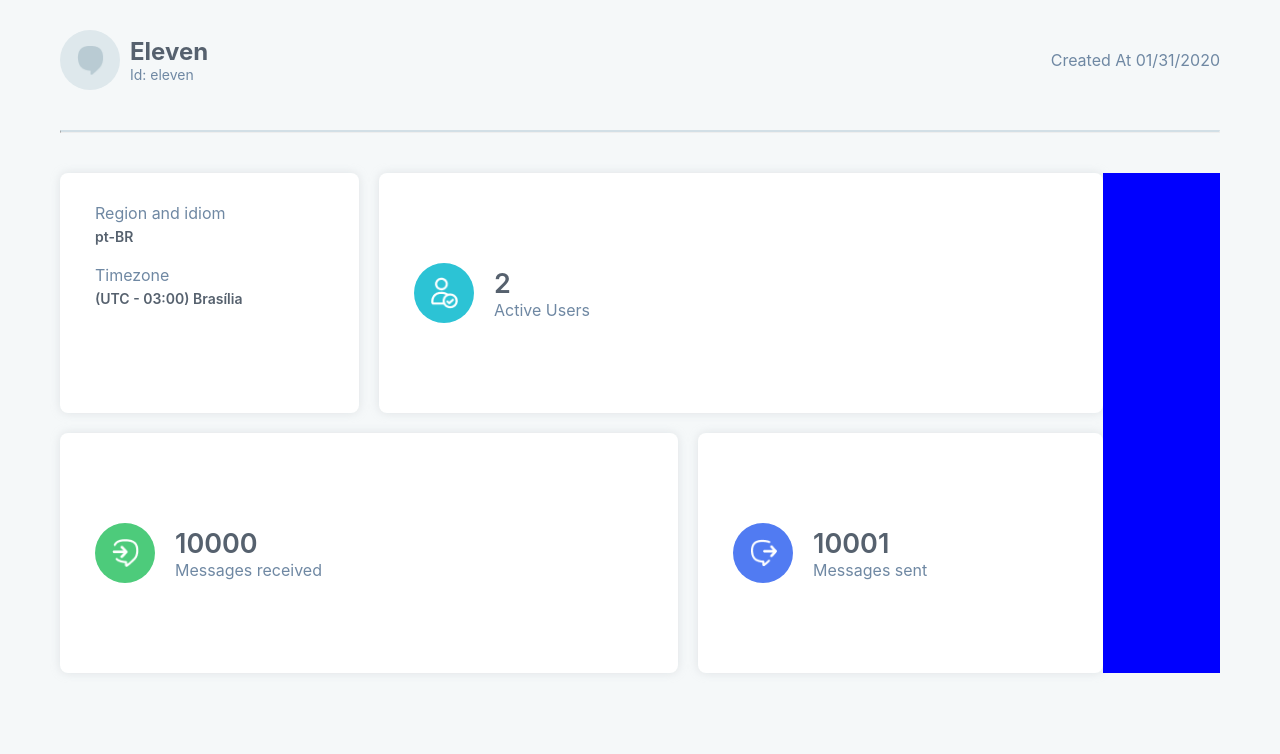
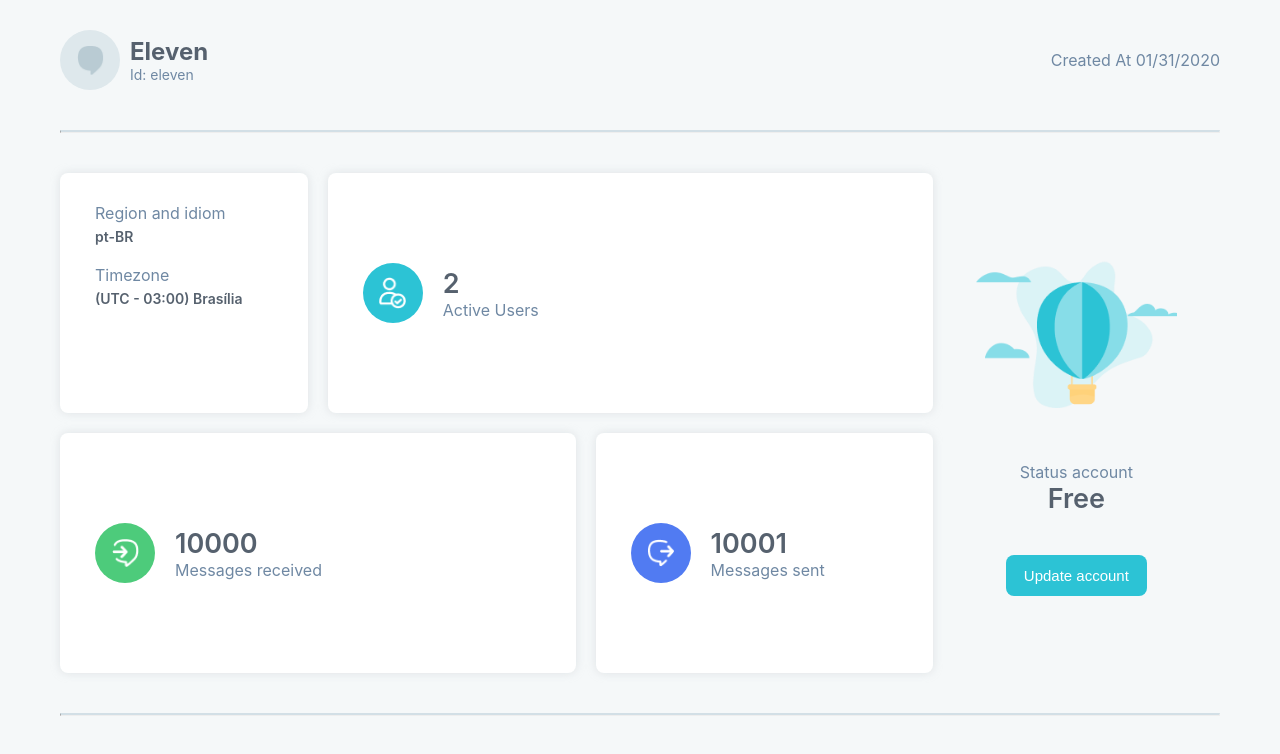
Before and after one commit to mariotolucas/smart-contacts, a React (Create React App) app: page / in a window 1280 px wide. Both pictures are taken after a click on the picture 86 px from the left and 275 px from the top of the page. Shown: the top 754 px of the page. Built offline with nearby package versions, Linux system fonts and the light colour scheme.

Commit message:
Adding status account container

```diff
--- /dev/null
+++ b/src/components/InfoCard/InfoCardStyled.js
@@ -0,0 +1,21 @@
+import styled from 'styled-components'
+
+export const Wrapper = styled.div`
+  box-shadow: ${({ theme }) => theme.boxShadow};
+  border-radius: ${({ theme }) => theme.borderRadius};
+  height: 180px;
+  background-color: #fff;
+  grid-column: span ${({ gridSpan }) => gridSpan || '3'};
+  padding: 30px 35px;
+  color: ${({ theme }) => theme.fontColorSecondary};
+`
+
+export const InfoAmountWrapper = styled.div`
+  height: 100%;
+  display: flex;
+  align-items: center;
+`
+
+export const AmountWrapper = styled.div`
+  margin-left: 10px;
+`
--- /dev/null
+++ b/src/components/InfoCard/index.js
@@ -0,0 +1,32 @@
+import React from 'react'
+import PropTypes from 'prop-types'
+import { AmountWrapper, InfoAmountWrapper, Wrapper } from './InfoCardStyled'
+import { AmountSpan } from '../../pages/ContactInfo/ContactInfoStyled'
+import { RoundedIcon } from '../../pages/ContactInfo'
+
+const InfoCard = ({ gridSpan, color, icon, text, value }) => {
+  return (
+    <Wrapper gridSpan={gridSpan}>
+      <InfoAmountWrapper>
+        <RoundedIcon
+          icon={icon}
+          color={color}
+        />
+        <AmountWrapper>
+          <AmountSpan>{value}</AmountSpan>
+          <span>{text}</span>
+        </AmountWrapper>
+      </InfoAmountWrapper>
+    </Wrapper>
+  )
+}
+
+InfoCard.propTypes = {
+  icon: PropTypes.object.isRequired,
+  color: PropTypes.string.isRequired,
+  gridSpan: PropTypes.number.isRequired,
+  text: PropTypes.string.isRequired,
+  value: PropTypes.string.isRequired
+}
+
+export default InfoCard
--- a/src/pages/ContactInfo/ContactInfoStyled.js
+++ b/src/pages/ContactInfo/ContactInfoStyled.js
@@ -39,16 +39,6 @@ export const CreationDate = styled.span`
   color: ${({ theme }) => theme.fontColorSecondary};
 `
 
-export const InfoCard = styled.div`
-  box-shadow: ${({ theme }) => theme.boxShadow};
-  border-radius: ${({ theme }) => theme.borderRadius};
-  height: 180px;
-  background-color: #fff;
-  grid-column: span ${({ gridSpan }) => gridSpan || '3'};
-  padding: 30px 35px;
-  color: ${({ theme }) => theme.fontColorSecondary};
-`
-
 export const Main = styled.main`
   display: flex;
 `
@@ -58,11 +48,6 @@ export const CardsWrapper = styled.div`
   display: grid;
   grid-template-columns: repeat(10, 1fr);
   grid-gap: 20px;
-`
-
-export const UpdateAccountWrapper = styled.div`
-  flex-grow: 3;
-  background-color: blue;
 `
 
 export const InfoSpan = styled.span`
@@ -77,16 +62,6 @@ export const InfoWrapper = styled.div`
   margin-bottom: 20px;
 `
 
-export const InfoAmountWrapper = styled.div`
-  height: 100%;
-  display: flex;
-  align-items: center;
-`
-
-export const AmountWrapper = styled.div`
-  margin-left: 10px;
-`
-
 export const AmountSpan = styled.span`
   font-size: 27px;
   font-weight: 600;
--- /dev/null
+++ b/src/pages/ContactInfo/UpdateAccountContainer/UpdateAccountStyled.js
@@ -0,0 +1,20 @@
+import styled from 'styled-components'
+
+export const Wrapper = styled.div`
+  flex-grow: 3;
+  display: flex;
+  flex-direction: column;
+  align-items: center;
+  justify-content: center;
+  color: ${({ theme }) => theme.fontColorSecondary};
+`
+
+export const StatusWrapper = styled.div`
+  margin: 25px 0 40px;
+  text-align: center;
+`
+
+export const BalloonImage = styled.img`
+  width: 70%;
+  max-width: 250px;
+`
--- /dev/null
+++ b/src/pages/ContactInfo/UpdateAccountContainer/index.js
@@ -0,0 +1,20 @@
+import React from 'react'
+import { BalloonImage, StatusWrapper, Wrapper } from './UpdateAccountStyled'
+import balloonImg from '../../../assets/img/balloon.png'
+import Button from '../../../components/Button'
+import { AmountSpan } from '../ContactInfoStyled'
+
+const UpdateAccount = () => {
+  return (
+    <Wrapper>
+      <BalloonImage src={balloonImg}/>
+      <StatusWrapper>
+        <span>Status account</span>
+        <AmountSpan>Free</AmountSpan>
+      </StatusWrapper>
+      <Button>Update account</Button>
+    </Wrapper>
+  )
+}
+
+export default UpdateAccount
--- a/src/pages/ContactInfo/index.js
+++ b/src/pages/ContactInfo/index.js
@@ -17,16 +17,14 @@ import {
   CreationDate,
   Main,
   CardsWrapper,
-  UpdateAccountWrapper,
-  InfoCard,
   InfoSpan,
-  InfoWrapper,
-  InfoAmountWrapper,
-  AmountSpan,
-  AmountWrapper
+  InfoWrapper
 } from './ContactInfoStyled'
+import UpdateAccount from './UpdateAccountContainer'
+import InfoCard from '../../components/InfoCard'
+import { Wrapper } from '../../components/InfoCard/InfoCardStyled'
 
-const RoundedIcon = ({ icon, color }) => {
+export const RoundedIcon = ({ icon, color }) => {
   return (
     <IconWrapper color={color}>
       <Icon src={icon}/>
@@ -35,8 +33,8 @@ const RoundedIcon = ({ icon, color }) => {
 }
 
 RoundedIcon.propTypes = {
-  icon: PropTypes.object,
-  color: PropTypes.string
+  icon: PropTypes.object.isRequired,
+  color: PropTypes.string.isRequired
 }
 
 const ContactInfo = (props) => {
@@ -61,7 +59,7 @@ const ContactInfo = (props) => {
       <Divider/>
       <Main>
         <CardsWrapper>
-          <InfoCard>
+          <Wrapper>
             <InfoWrapper>
               <span>Region and idiom</span>
               <InfoSpan>{culture}</InfoSpan>
@@ -70,49 +68,36 @@ const ContactInfo = (props) => {
               <span>Timezone</span>
               <InfoSpan>(UTC - 03:00) Brasília</InfoSpan>
             </InfoWrapper>
-          </InfoCard>
-
-          <InfoCard gridSpan='7'>
-            <InfoAmountWrapper>
-              <RoundedIcon
+          </Wrapper>
+          <InfoCard
+            gridSpan={7}
             icon={userIcon}
             color='#2cc3d5'
+            value={analytics.user.actived}
+            text='Active Users'
           />
-              <AmountWrapper>
-                <AmountSpan>{analytics.user.actived}</AmountSpan>
-                <span>Active Users</span>
-              </AmountWrapper>
-            </InfoAmountWrapper>
-          </InfoCard>
 
-          <InfoCard gridSpan='6'>
-            <InfoAmountWrapper>
-                <RoundedIcon
+          <InfoCard
+            gridSpan={6}
             icon={receivedIcon}
             color='#4dcb7b'
+            value={analytics.message.received}
+            text='Messages received'
           />
-                <AmountWrapper>
-                  <AmountSpan>{analytics.message.received}</AmountSpan>
-                  <span>Messages received</span>
-                </AmountWrapper>
-              </InfoAmountWrapper>
-            </InfoCard>
 
-          <InfoCard gridSpan='4'>
-            <InfoAmountWrapper>
-              <RoundedIcon
+          <InfoCard
+            gridSpan={4}
             icon={sentIcon}
             color='#517bf2'
+            value={analytics.message.sent}
+            text='Messages sent'
           />
-              <AmountWrapper>
-                <AmountSpan>{analytics.message.sent}</AmountSpan>
-                <span>Messages sent</span>
-              </AmountWrapper>
-            </InfoAmountWrapper>
-          </InfoCard>
         </CardsWrapper>
-        <UpdateAccountWrapper></UpdateAccountWrapper>
+        <UpdateAccount>
+
+        </UpdateAccount>
       </Main>
+      <Divider/>
     </>
   )
 }
```
Also changed, not shown: src/assets/img/balloon.png (added). Lines whose indentation alone changed are shown as unchanged.
